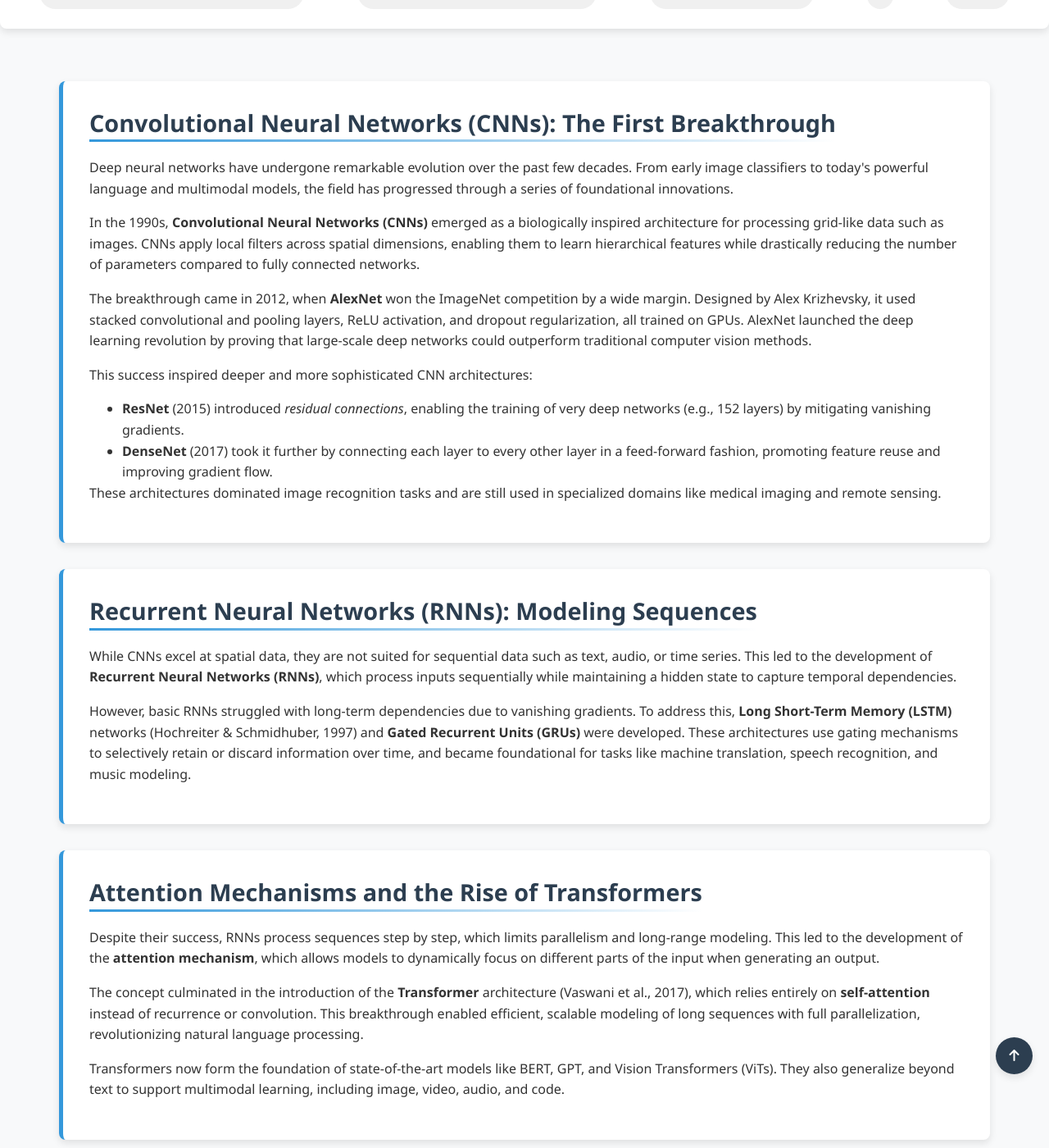
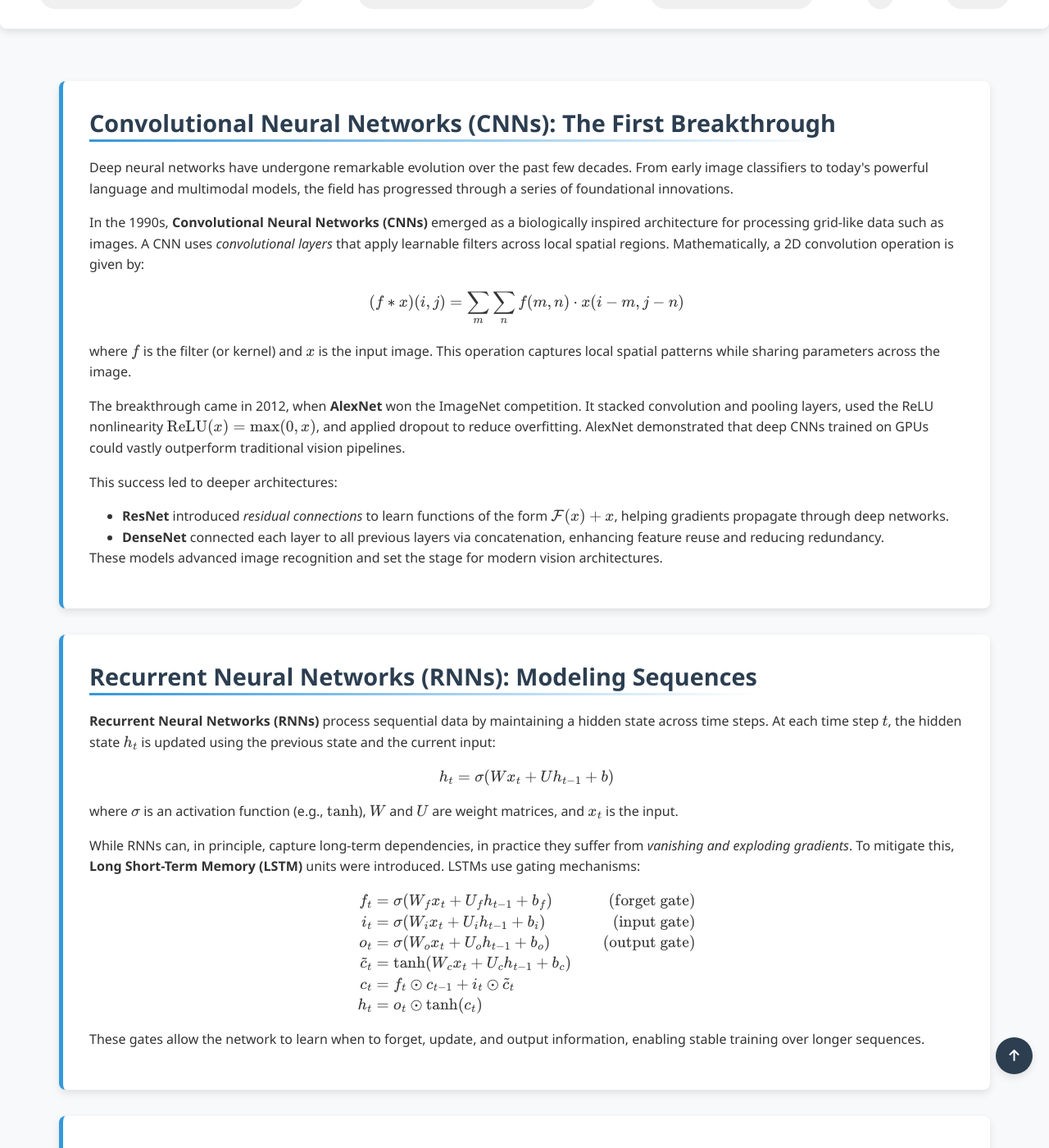
Before and after one commit to Yusukey01/yusukey01.github.io, a Jekyll site: the page built from Mathematics/Machine_learning/deep_nn.html, in a window 1280 px wide and 1400 px high, scrolled down 571 px. Shown: the whole window at 82% size. Built offline with Jekyll 4.4.1, drawn with Linux system fonts in a browser that asks for light colours; some of the changed text lies outside the part shown.

Commit message:
added Deep NNS

```diff
--- a/Mathematics/Machine_learning/deep_nn.html
+++ b/Mathematics/Machine_learning/deep_nn.html
@@ -32,59 +32,83 @@ uses_python: false
                 </p>
 
                 <p>
-                    In the 1990s, <strong>Convolutional Neural Networks (CNNs)</strong> emerged as a biologically inspired architecture for
-                    processing grid-like data such as images. CNNs apply local filters across spatial dimensions, enabling them to learn hierarchical
-                    features while drastically reducing the number of parameters compared to fully connected networks.
-                </p>
-
-                <p> The breakthrough came in 2012, when <strong>AlexNet</strong> won the ImageNet competition by a wide margin. Designed by Alex Krizhevsky,
-                    it used stacked convolutional and pooling layers, ReLU activation, and dropout regularization, all trained on GPUs. AlexNet launched the
-                    deep learning revolution by proving that large-scale deep networks could outperform traditional computer vision methods.
+                    In the 1990s, <strong>Convolutional Neural Networks (CNNs)</strong> emerged as a biologically inspired architecture for processing grid-like data such as images.
+                    A CNN uses <em>convolutional layers</em> that apply learnable filters across local spatial regions. Mathematically, a 2D convolution operation is given by:
+                    \[
+                    (f * x)(i, j) = \sum_m \sum_n f(m, n) \cdot x(i - m, j - n)
+                    \]
+                    where \(f\) is the filter (or kernel) and \(x\) is the input image. This operation captures local spatial patterns while sharing parameters across the image.
                 </p>
 
                 <p>
-                    This success inspired deeper and more sophisticated CNN architectures:
+                    The breakthrough came in 2012, when <strong>AlexNet</strong> won the ImageNet competition. It stacked convolution and pooling layers, used the ReLU nonlinearity \( \text{ReLU}(x) = \max(0, x) \),
+                    and applied dropout to reduce overfitting. AlexNet demonstrated that deep CNNs trained on GPUs could vastly outperform traditional vision pipelines.
+                </p>
+
+                <p>
+                    This success led to deeper architectures:
                     <ul style="padding-left: 40px;">
-                        <li><strong>ResNet</strong> (2015) introduced <em>residual connections</em>, enabling the training of very deep networks (e.g., 152 layers) by mitigating vanishing gradients.</li>
-                        <li><strong>DenseNet</strong> (2017) took it further by connecting each layer to every other layer in a feed-forward fashion, promoting feature reuse and improving gradient flow.</li>
+                        <li><strong>ResNet</strong> introduced <em>residual connections</em> to learn functions of the form \( \mathcal{F}(x) + x \), helping gradients propagate through deep networks.</li>
+                        <li><strong>DenseNet</strong> connected each layer to all previous layers via concatenation, enhancing feature reuse and reducing redundancy.</li>
                     </ul>
-                    These architectures dominated image recognition tasks and are still used in specialized domains like medical imaging and remote sensing.
+                    These models advanced image recognition and set the stage for modern vision architectures.
                 </p>
             </section>
 
             <section id="RNN" class="section-content">
                 <h2> Recurrent Neural Networks (RNNs): Modeling Sequences</h2>
                 <p>
-                    While CNNs excel at spatial data, they are not suited for sequential data such as text, audio, or time series.
-                    This led to the development of <strong>Recurrent Neural Networks (RNNs)</strong>, which process inputs sequentially
-                    while maintaining a hidden state to capture temporal dependencies.
+                    <strong>Recurrent Neural Networks (RNNs)</strong> process sequential data by maintaining a hidden state across time steps.
+                    At each time step \(t\), the hidden state \(h_t\) is updated using the previous state and the current input:
+                    \[
+                    h_t = \sigma(W x_t + U h_{t-1} + b)
+                    \]
+                    where \(\sigma\) is an activation function (e.g., \(\tanh\)), \(W\) and \(U\) are weight matrices, and \(x_t\) is the input.
                 </p>
 
                 <p>
-                    However, basic RNNs struggled with long-term dependencies due to vanishing gradients. To address this,
-                    <strong>Long Short-Term Memory (LSTM)</strong> networks (Hochreiter & Schmidhuber, 1997) and
-                    <strong>Gated Recurrent Units (GRUs)</strong> were developed. These architectures use gating mechanisms to
-                    selectively retain or discard information over time, and became foundational for tasks like machine translation,
-                    speech recognition, and music modeling.
+                    While RNNs can, in principle, capture long-term dependencies, in practice they suffer from <em>vanishing and exploding gradients</em>.
+                    To mitigate this, <strong>Long Short-Term Memory (LSTM)</strong> units were introduced. LSTMs use gating mechanisms:
+                    \[
+                    \begin{aligned}
+                    f_t &= \sigma(W_f x_t + U_f h_{t-1} + b_f) \quad &\text{(forget gate)} \\
+                    i_t &= \sigma(W_i x_t + U_i h_{t-1} + b_i) \quad &\text{(input gate)} \\
+                    o_t &= \sigma(W_o x_t + U_o h_{t-1} + b_o) \quad &\text{(output gate)} \\
+                    \tilde{c}_t &= \tanh(W_c x_t + U_c h_{t-1} + b_c) \\
+                    c_t &= f_t \odot c_{t-1} + i_t \odot \tilde{c}_t \\
+                    h_t &= o_t \odot \tanh(c_t)
+                    \end{aligned}
+                    \]
+                    These gates allow the network to learn when to forget, update, and output information, enabling stable training over longer sequences.
                 </p>
             </section>
 
             <section id="attention" class="section-content">
                 <h2>Attention Mechanisms and the Rise of Transformers</h2>
                 <p>
-                    Despite their success, RNNs process sequences step by step, which limits parallelism and long-range modeling. This
-                    led to the development of the <strong>attention mechanism</strong>, which allows models to dynamically focus on different
-                    parts of the input when generating an output.
-                </p>
-                <p>
-                    The concept culminated in the introduction of the <strong>Transformer</strong> architecture (Vaswani et al., 2017), which
-                    relies entirely on <strong>self-attention</strong> instead of recurrence or convolution. This breakthrough enabled efficient,
-                    scalable modeling of long sequences with full parallelization, revolutionizing natural language processing.
+                    RNNs process sequences step-by-step, limiting parallelism and making it hard to model long-range dependencies.
+                    <strong>Attention mechanisms</strong> solve this by computing a weighted combination of all input positions, allowing the model to focus on relevant parts.
                 </p>
 
                 <p>
-                    Transformers now form the foundation of state-of-the-art models like BERT, GPT, and Vision Transformers (ViTs). They also
-                    generalize beyond text to support multimodal learning, including image, video, audio, and code.
+                    The basic attention computation involves:
+                    \[
+                    \text{Attention}(Q, K, V) = \text{softmax}\left( \frac{QK^\top}{\sqrt{d_k}} \right) V
+                    \]
+                    where \(Q\), \(K\), and \(V\) are learned query, key, and value matrices derived from the input. This formulation allows the model to aggregate information across the sequence in a data-dependent way.
+                </p>
+
+                <p>
+                    The <strong>Transformer</strong> architecture (Vaswani et al., 2017) relies entirely on self-attention and forgoes recurrence.
+                    Each layer applies multi-head self-attention and feedforward sublayers:
+                    \[
+                    \text{MultiHead}(X) = \text{Concat}(\text{head}_1, \dots, \text{head}_h) W^O, \quad \text{head}_i = \text{Attention}(XW_i^Q, XW_i^K, XW_i^V)
+                    \]
+                    This enables parallel processing of entire sequences, efficient long-range context modeling, and scalability to large datasets.
+                </p>
+
+                <p>
+                    Transformers now power models like BERT, GPT, and Vision Transformers, and have become the foundation of modern AI across text, images, and multimodal data.
                 </p>
             </section>
 
```
